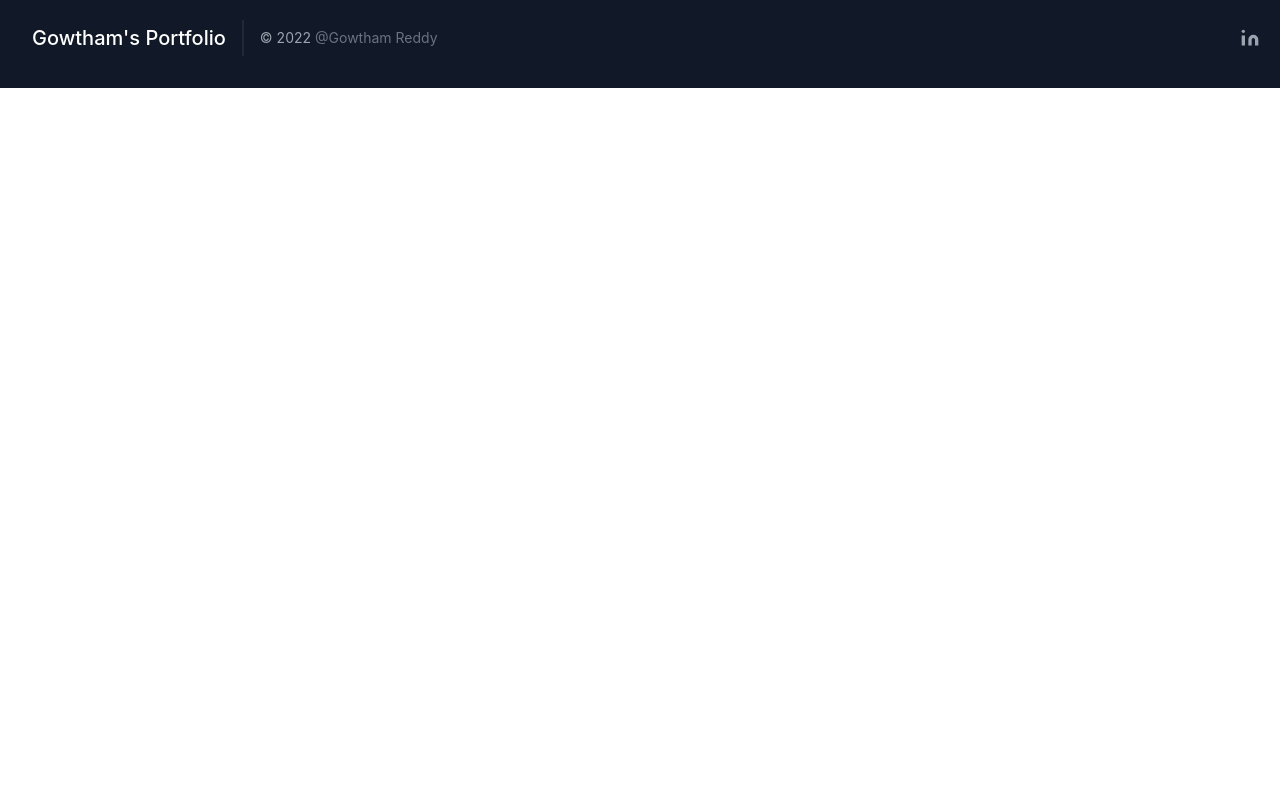
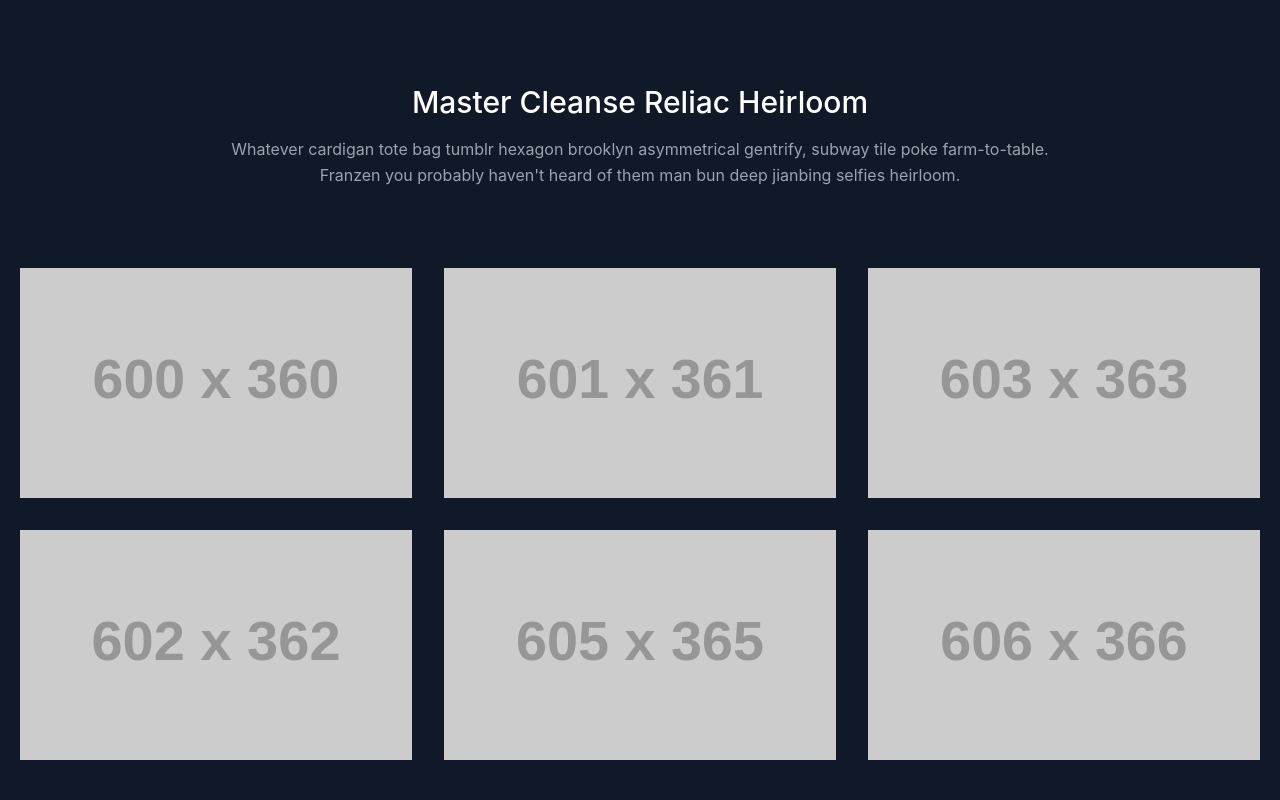
Before and after one commit to Gowthamr221/gowtham-portfolio, a React (Create React App) app: page /aboutme in a window 1280 px wide. Shown: the part 660-1460 px from the top of the page. Before the commit the page ends 800 px from the top, so only its background shows below. Built offline with nearby package versions, Linux system fonts and the light colour scheme.

Commit message:
added gallery section

```diff
--- a/src/MyRouter/AboutMe/AboutMe.jsx
+++ b/src/MyRouter/AboutMe/AboutMe.jsx
@@ -2,13 +2,13 @@ import React from 'react'
 import Footer from '../../components/Footer/Footer'
 import NavBar from '../../components/NavBar/NavBar'
 import StatsDisplay from '../../components/StatsDisplay/StatsDisplay'
-
+import Gallery from "../../components/Gallery/Gallery"
 function AboutMe() {
   return (
     <div>
         <NavBar/>
         <StatsDisplay/>
-
+        <Gallery/>
         <Footer/>
     </div>
   )
--- /dev/null
+++ b/src/components/Gallery/Gallery.jsx
@@ -0,0 +1,80 @@
+import React from 'react'
+
+function Gallery() {
+  return (
+    <div>
+        <section class="text-gray-400 bg-gray-900 body-font">
+  <div class="container px-5 py-24 mx-auto">
+    <div class="flex flex-col text-center w-full mb-20">
+      <h1 class="sm:text-3xl text-2xl font-medium title-font mb-4 text-white">Master Cleanse Reliac Heirloom</h1>
+      <p class="lg:w-2/3 mx-auto leading-relaxed text-base">Whatever cardigan tote bag tumblr hexagon brooklyn asymmetrical gentrify, subway tile poke farm-to-table. Franzen you probably haven't heard of them man bun deep jianbing selfies heirloom.</p>
+    </div>
+    <div class="flex flex-wrap -m-4">
+      <div class="lg:w-1/3 sm:w-1/2 p-4">
+        <div class="flex relative">
+          <img alt="gallery" class="absolute inset-0 w-full h-full object-cover object-center" src="https://dummyimage.com/600x360"></img>
+          <div class="px-8 py-10 relative z-10 w-full border-4 border-gray-800 bg-gray-900 opacity-0 hover:opacity-100">
+            <h2 class="tracking-widest text-sm title-font font-medium text-purple-400 mb-1">THE SUBTITLE</h2>
+            <h1 class="title-font text-lg font-medium text-white mb-3">Shooting Stars</h1>
+            <p class="leading-relaxed">Photo booth fam kinfolk cold-pressed sriracha leggings jianbing microdosing tousled waistcoat.</p>
+          </div>
+        </div>
+      </div>
+      <div class="lg:w-1/3 sm:w-1/2 p-4">
+        <div class="flex relative">
+          <img alt="gallery" class="absolute inset-0 w-full h-full object-cover object-center" src="https://dummyimage.com/601x361"></img>
+          <div class="px-8 py-10 relative z-10 w-full border-4 border-gray-800 bg-gray-900 opacity-0 hover:opacity-100">
+            <h2 class="tracking-widest text-sm title-font font-medium text-purple-400 mb-1">THE SUBTITLE</h2>
+            <h1 class="title-font text-lg font-medium text-white mb-3">The Catalyzer</h1>
+            <p class="leading-relaxed">Photo booth fam kinfolk cold-pressed sriracha leggings jianbing microdosing tousled waistcoat.</p>
+          </div>
+        </div>
+      </div>
+      <div class="lg:w-1/3 sm:w-1/2 p-4">
+        <div class="flex relative">
+          <img alt="gallery" class="absolute inset-0 w-full h-full object-cover object-center" src="https://dummyimage.com/603x363"></img>
+          <div class="px-8 py-10 relative z-10 w-full border-4 border-gray-800 bg-gray-900 opacity-0 hover:opacity-100">
+            <h2 class="tracking-widest text-sm title-font font-medium text-purple-400 mb-1">THE SUBTITLE</h2>
+            <h1 class="title-font text-lg font-medium text-white mb-3">The 400 Blows</h1>
+            <p class="leading-relaxed">Photo booth fam kinfolk cold-pressed sriracha leggings jianbing microdosing tousled waistcoat.</p>
+          </div>
+        </div>
+      </div>
+      <div class="lg:w-1/3 sm:w-1/2 p-4">
+        <div class="flex relative">
+          <img alt="gallery" class="absolute inset-0 w-full h-full object-cover object-center" src="https://dummyimage.com/602x362"></img>
+          <div class="px-8 py-10 relative z-10 w-full border-4 border-gray-800 bg-gray-900 opacity-0 hover:opacity-100">
+            <h2 class="tracking-widest text-sm title-font font-medium text-purple-400 mb-1">THE SUBTITLE</h2>
+            <h1 class="title-font text-lg font-medium text-white mb-3">Neptune</h1>
+            <p class="leading-relaxed">Photo booth fam kinfolk cold-pressed sriracha leggings jianbing microdosing tousled waistcoat.</p>
+          </div>
+        </div>
+      </div>
+      <div class="lg:w-1/3 sm:w-1/2 p-4">
+        <div class="flex relative">
+          <img alt="gallery" class="absolute inset-0 w-full h-full object-cover object-center" src="https://dummyimage.com/605x365"></img>
+          <div class="px-8 py-10 relative z-10 w-full border-4 border-gray-800 bg-gray-900 opacity-0 hover:opacity-100">
+            <h2 class="tracking-widest text-sm title-font font-medium text-purple-400 mb-1">THE SUBTITLE</h2>
+            <h1 class="title-font text-lg font-medium text-white mb-3">Holden Caulfield</h1>
+            <p class="leading-relaxed">Photo booth fam kinfolk cold-pressed sriracha leggings jianbing microdosing tousled waistcoat.</p>
+          </div>
+        </div>
+      </div>
+      <div class="lg:w-1/3 sm:w-1/2 p-4">
+        <div class="flex relative">
+          <img alt="gallery" class="absolute inset-0 w-full h-full object-cover object-center" src="https://dummyimage.com/606x366"></img>
+          <div class="px-8 py-10 relative z-10 w-full border-4 border-gray-800 bg-gray-900 opacity-0 hover:opacity-100">
+            <h2 class="tracking-widest text-sm title-font font-medium text-purple-400 mb-1">THE SUBTITLE</h2>
+            <h1 class="title-font text-lg font-medium text-white mb-3">Alper Kamu</h1>
+            <p class="leading-relaxed">Photo booth fam kinfolk cold-pressed sriracha leggings jianbing microdosing tousled waistcoat.</p>
+          </div>
+        </div>
+      </div>
+    </div>
+  </div>
+</section>
+    </div>
+  )
+}
+
+export default Gallery
```
